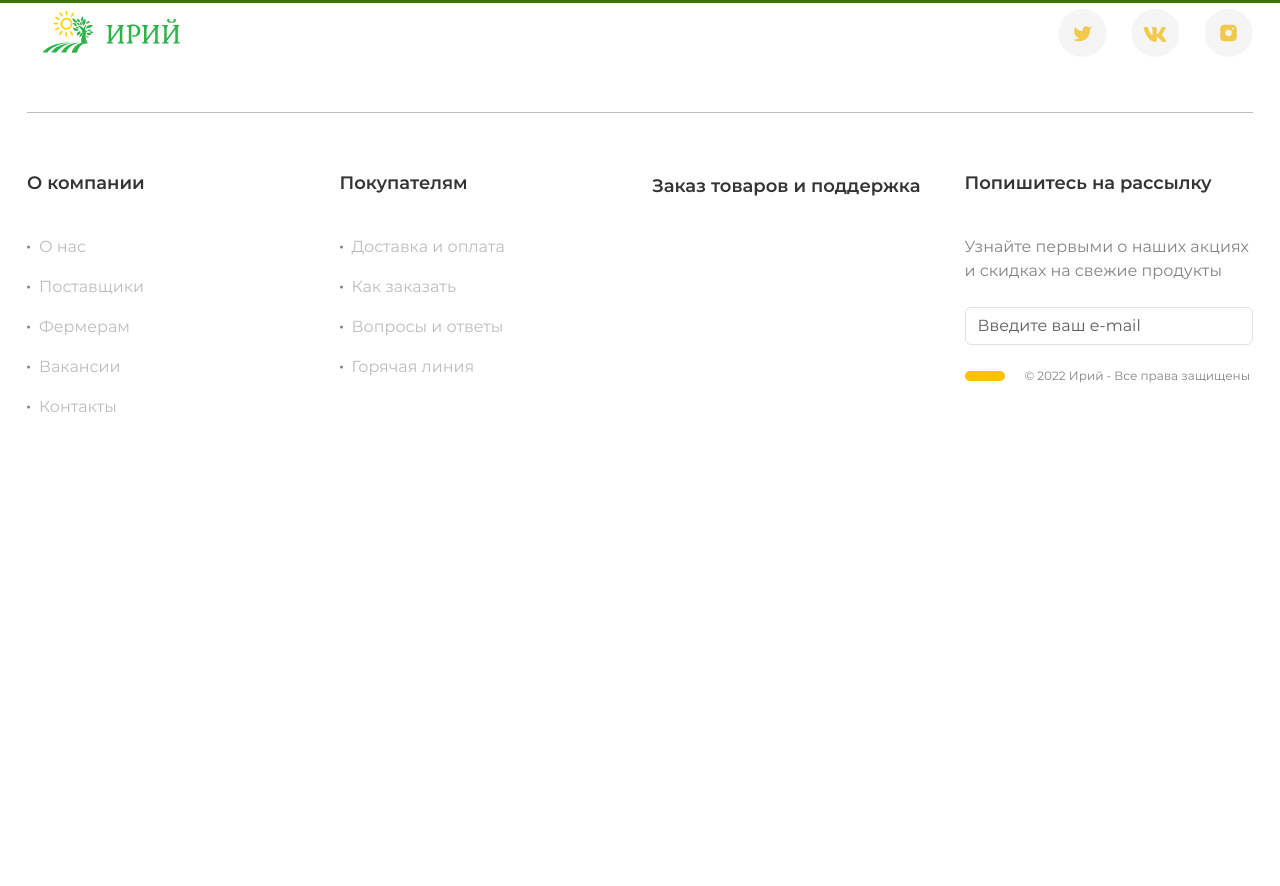
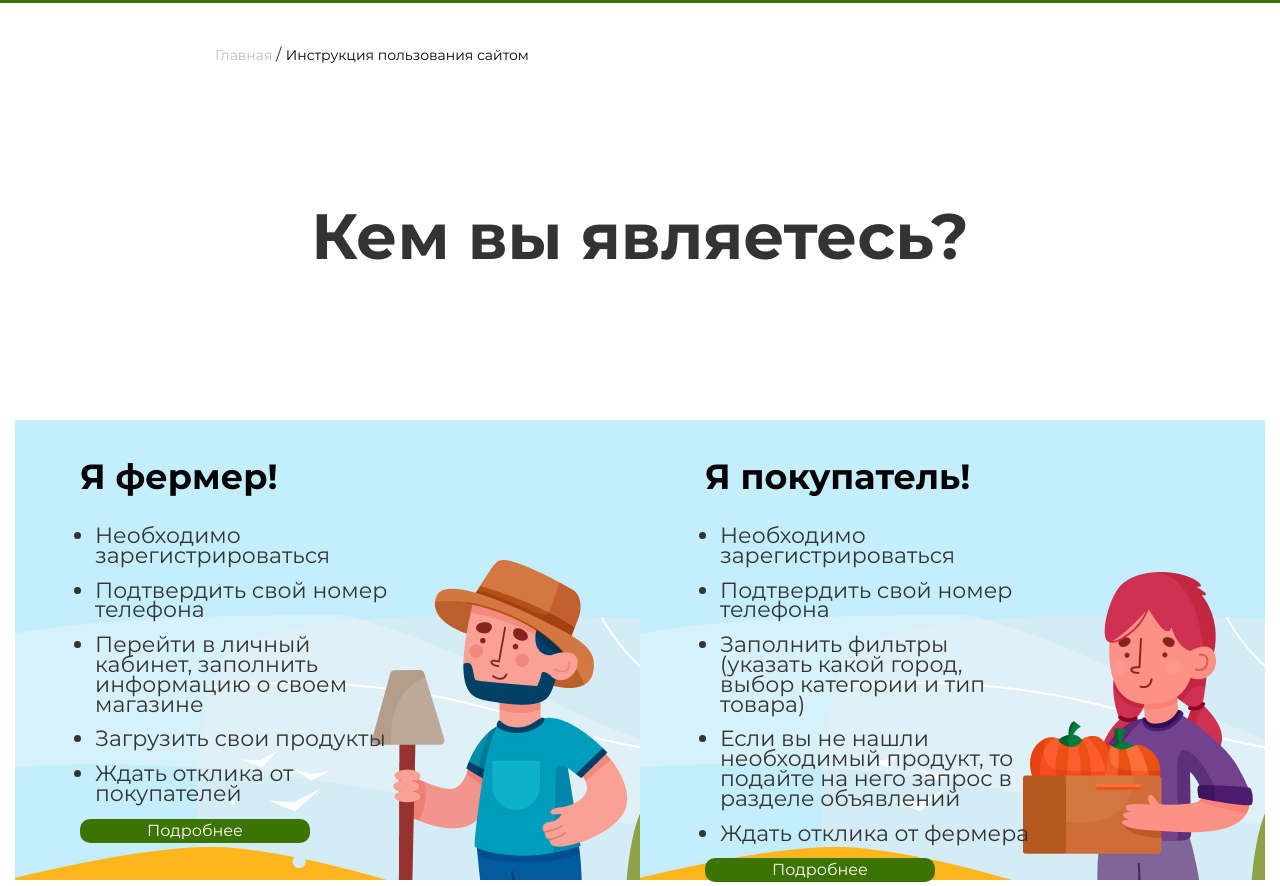
Before and after one commit to segura-deluna/iriy, a plain HTML site: page docs/index.html in a window 1280 px wide. Shown: the part 149-1035 px from the top of the page. Before the commit the page ends 800 px from the top, so only its background shows below. Drawn offline with nearby package versions, Linux system fonts and the light colour scheme; files whose address does not match are found by name.

Commit message:
add section main

```diff
--- a/docs/index.html
+++ b/docs/index.html
@@ -50,6 +50,41 @@
 </header>
 
 
+  <section class='main'>
+  <div class='container'>
+    <div class='broad'>
+      <span><a href='' class='broad__home'>Главная </a></span>/
+      <span> <a href='' class='broad__name '>Инструкция пользования сайтом</a></span>
+    </div>
+    <h1 class='main__title title'>Кем вы являетесь?</h1>
+    <div class='main__cards'>
+      <div class='main__card'>
+        <img src='../img/fermer.jpg' alt='fermer' class='main__card_img'>
+        <h2 class='main__card_title'>Я фермер!</h2>
+        <ul class='main__card_list'>
+          <li class='main__card_text'>Необходимо зарегистрироваться</li>
+          <li class='main__card_text'>Подтвердить свой номер телефона</li>
+          <li class='main__card_text'>Перейти в личный кабинет, заполнить информацию о своем магазине</li>
+          <li class='main__card_text'>Загрузить свои продукты</li>
+          <li class='main__card_text'>Ждать отклика от покупателей</li>
+        </ul>
+        <a href='' class='main__card_btn'>Подробнее</a>
+      </div>
+      <div class='main__card'>
+        <img src='../img/buyer.jpg' alt='buyer' class='main__card_img'>
+        <h2 class='main__card_title'>Я покупатель!</h2>
+        <ul class='main__card_list'>
+          <li class='main__card_text'>Необходимо зарегистрироваться</li>
+          <li class='main__card_text'>Подтвердить свой номер телефона</li>
+          <li class='main__card_text'>Заполнить фильтры (указать какой город, выбор категории и тип товара)</li>
+          <li class='main__card_text'>Если вы не нашли необходимый продукт, то подайте на него запрос в разделе объявлений</li>
+          <li class='main__card_text'>Ждать отклика от фермера</li>
+        </ul>
+        <a href='' class='main__card_btn'>Подробнее</a>
+      </div>
+    </div>
+  </div>
+</section>
 </section>
 
 <footer class='footer'>
--- /dev/null
+++ b/src/scss/_main.scss
@@ -0,0 +1,90 @@
+.broad{
+  margin: 40px 0 130px 200px;
+  &__home{
+    color: $hold;
+    font-size: 14px;
+    font-style: normal;
+  }
+  &__name{
+    color: $dark;
+    font-size: 14px;
+    font-style: normal;
+  }
+}
+
+.main {
+  &__title{
+    text-align: center;
+    font-size: 64px;
+    font-style: normal;
+    font-weight: 700;
+    line-height: normal;
+    margin-bottom: 130px;
+  }
+
+  &__cards {
+    display:flex;
+    justify-content:space-between;
+    align-items:center;
+    margin-bottom: 130px;
+  }
+
+  &__card {
+    position: relative;
+    width: 100%;
+    max-width: 818px;
+    height: 460px;
+    padding: 55px 250px 40px 65px;
+    display: flex;
+    flex-direction: column;
+    justify-content: space-between;
+
+    &_img{
+      position: absolute;
+      z-index: -1;
+      width: 100%;
+      height: 100%;
+      object-fit: cover;
+      top: 0;
+      left: 0;
+      &:first-child{
+        top: 15px;
+      }
+    }
+
+    &_title {
+      font-size: 35px;
+      font-style: normal;
+      font-weight: 700;
+      line-height: 97.4%;
+      color: $dark;
+      margin-bottom: 32px;
+    }
+
+    &_list {
+      width: 100%;
+      max-width: 450px;
+      list-style: inherit;
+      margin-left: 15px;
+    }
+
+    &_text {
+      font-size: 22px;
+      font-style: normal;
+      font-weight: 400;
+      line-height: 90%;
+      margin-bottom: 15px;
+    }
+
+    &_btn {
+      width: 230px;
+      height: 50px;
+      display:flex;
+      justify-content:center;
+      align-items:center;
+      background-color: $background;
+      border-radius: 10px;
+      color: $white;
+    }
+  }
+}
--- a/src/scss/_var.scss
+++ b/src/scss/_var.scss
@@ -1,15 +1,16 @@
 // * base
 $font-family: 'Montserrat', sans-serif;
-$content-width: 1500px;
+$content-width: 1700px;
 $container-offset: 15px;
 $container-width: calc($content-width + ($container-offset * 2));
 
 // = colors
 $white: #fff;
 $black: #000;
+$dark:#020202;
 $gray:#333;
 $light:#4c4c4c;
-$hold:#808080;
+$hold:#BDBCBC;
 $list-title:#FFD1A0;
 $accent: #FFA343;
 $background:#3B7401;
--- a/src/scss/index.scss
+++ b/src/scss/index.scss
@@ -10,4 +10,5 @@
 //particles
 @import "hero";
 @import "header";
+@import "main";
 @import 'footer';
```
Also changed, not shown: src/index.html (+1 -0 lines), src/partials/_main.html (added, +35 -0 lines), docs/css/index.css, docs/css/index.min.css, docs/img/buyer.avif (added), docs/img/buyer.jpg (added), docs/img/buyer.webp (added), docs/img/fermer.avif (added), docs/img/fermer.jpg (added), docs/img/fermer.webp (added), src/img/buyer.jpg (added), src/img/fermer.jpg (added).
